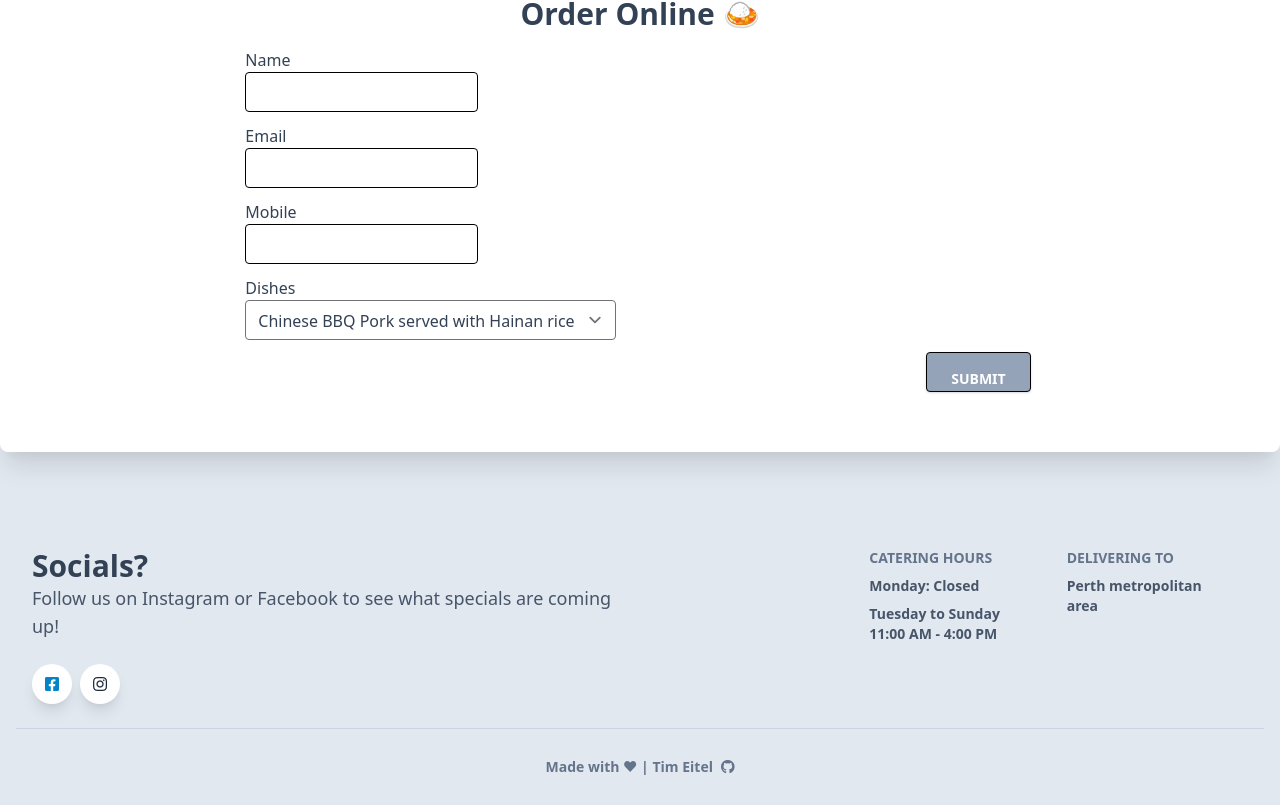
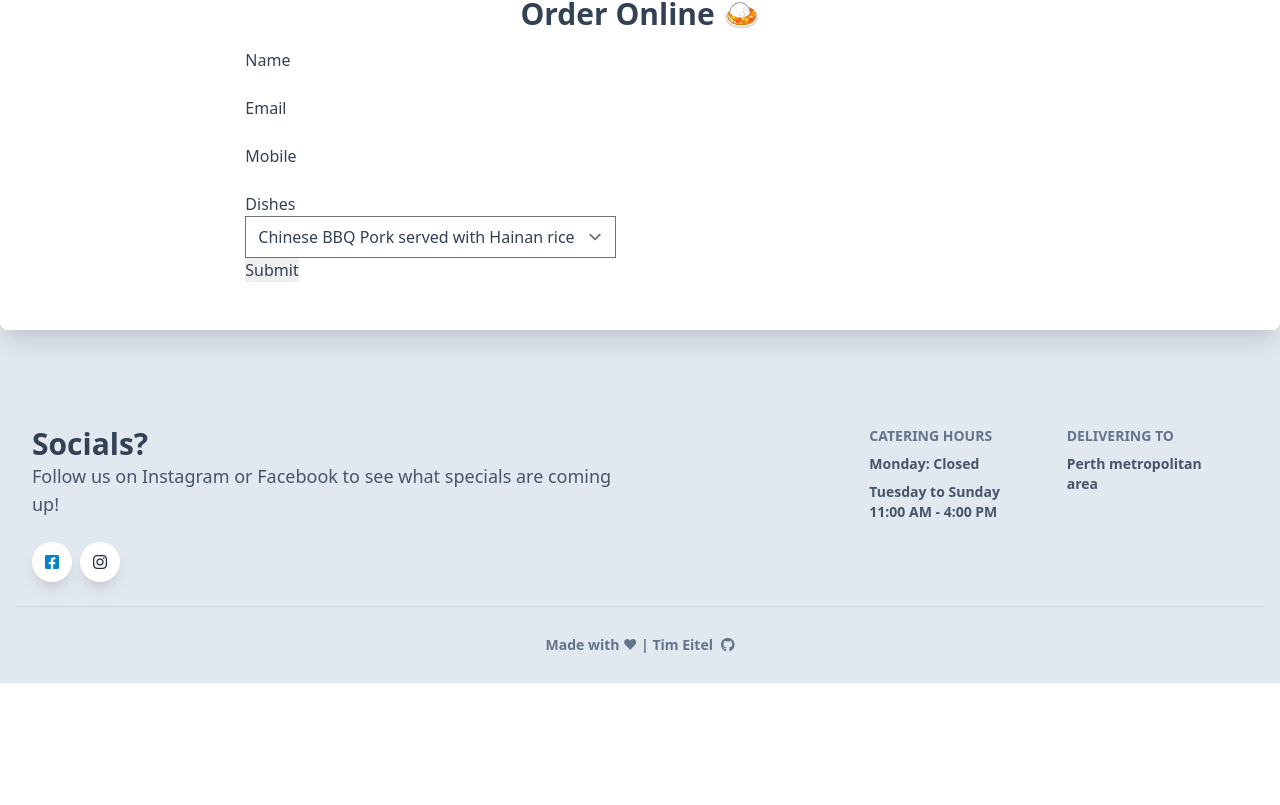
Before and after one commit to timeitel/7aprons-next, a Next.js app: page / in a window 1280 px wide. Shown: the part 2514-3319 px from the top of the page. After the commit the page ends 3197 px from the top, so only its background shows below. Built offline with nearby package versions, Linux system fonts and the light colour scheme.

Commit message:
wip: update copy

```diff
--- a/components/OnlineOrder/OnlineOrder.js
+++ b/components/OnlineOrder/OnlineOrder.js
@@ -7,7 +7,7 @@ const Form = styled.form`
   justify-content: center;
   align-items: flex-start;
 
-  input {
+  /* input {
     border: 1px solid black;
     border-radius: 4px;
     margin-bottom: 12px;
@@ -18,12 +18,7 @@ const Form = styled.form`
     border-radius: 4px;
     height: 40px;
     margin-bottom: 12px;
-  }
-
-  select:focus {
-    outline: -webkit-focus-ring-color auto 1px;
-    border-color: transparent;
-  }
+  } */
 `;
 
 export default function OnlineOrder() {
@@ -31,6 +26,7 @@ export default function OnlineOrder() {
   const onSubmit = (data) => console.log(data);
 
   return (
+    <>
       <Form onSubmit={handleSubmit(onSubmit)}>
         <label>Name</label>
         <input name="name" ref={register({ required: true })} />
@@ -49,10 +45,8 @@ export default function OnlineOrder() {
 
         {errors.exampleRequired && <span>This field is required</span>}
 
-      <input
-        className="ml-auto flex items-center whitespace-nowrap get-started text-white font-bold px-6 py-4 rounded outline-none focus:outline-none mr-1 mb-1 bg-blueGray-400 active:bg-blueGray-500 uppercase text-sm shadow hover:shadow-lg ease-linear transition-all duration-150"
-        type="submit"
-      />
+        <input type="submit" />
       </Form>
+    </>
   );
 }
--- a/pages/index.js
+++ b/pages/index.js
@@ -6,14 +6,14 @@ import OrderOnline from "../components/OnlineOrder/OnlineOrder";
 
 const headerStyle = {
   background:
-    'linear-gradient(rgba(0, 0, 0, 0.5), rgba(0, 0, 0, 0.5)), url("/img/landing-food.jpg")',
+    'linear-gradient(rgba(0, 0, 0, 0.5), rgba(0, 0, 0, 0.5)), url("../img/landing-food.jpg")',
   backgroundPosition: "center center",
   backgroundSize: "cover",
 };
 
 const orderSection = {
   background:
-    'linear-gradient(rgba(0, 0, 0, 0.65), rgba(0, 0, 0, 0.65)), url("/img/ingredients.jpg")',
+    'linear-gradient(rgba(0, 0, 0, 0.65), rgba(0, 0, 0, 0.65)), url("../img/ingredients.jpg")',
   backgroundPosition: "center center",
   backgroundSize: "cover",
 };
```
Also changed, not shown: .babelrc (added). Lines whose indentation alone changed are shown as unchanged.
